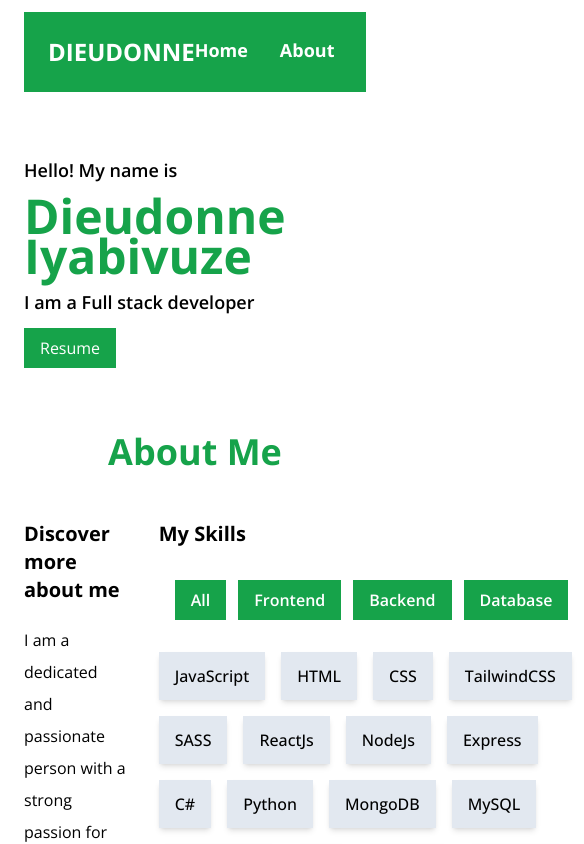
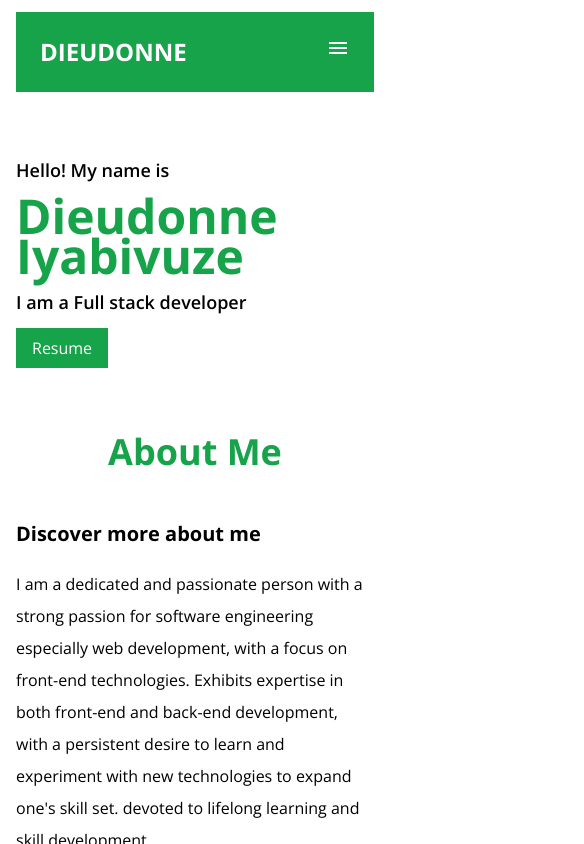
Before and after one commit to Iyabivuz-e/Portfolio, a React (Vite) app: page / in a window 390 px wide. Shown: the top 844 px of the page, 584 px wide, since content can reach past the window. Built offline with nearby package versions, Linux system fonts and the light colour scheme; the HTML template or start-up script is replaced by a standard one.

Commit message:
Added darkMode, responsive functionalities

```diff
--- a/src/App.css
+++ b/src/App.css
@@ -8,4 +8,5 @@
     padding: 0;
     margin: 0;
     box-sizing: border-box;
+    @apply transition-colors duration-200
 }
--- a/src/App.tsx
+++ b/src/App.tsx
@@ -6,21 +6,24 @@ import Navbar from "./Components/Navbar/Navbar";
 import Works from "./Components/Works/Works";
 import { BrowserRouter } from "react-router-dom";
 import Footer from "./Components/Footer/Footer";
+import {useState} from "react"
 
 const App = () => {
+  const [darkMode, setDarkMode] = useState(false);
+
   return (
-    <>
-      <div className="px-6 sm:px-14 py-3">
-        <Navbar />
+    <div className={`${darkMode && "dark"}`}>
+      <div className="px-6 sm:px-12 py-3 dark:bg-neutral-950 max-sm:px-4">
+        <Navbar darkMode={darkMode} setDarkMode={setDarkMode} />
         <BrowserRouter>
           <Intro />
           <About />
           <Works />
           <Contact />
         </BrowserRouter>
+        <Footer />
       </div>
-      <Footer />
-    </>
+    </div>
   );
 };
 
--- a/src/Components/About/About.tsx
+++ b/src/Components/About/About.tsx
@@ -5,11 +5,11 @@ import Skills from "./Skills";
 
 const About = () => {
   return (
-    <div className="flex flex-col mt-16">
+    <div className="flex flex-col mt-16 ">
       <h1 className="text-center text-4xl font-bold text-green-600">
         About Me
       </h1>
-      <div className="flex justify-between gap-8 mt-12  ">
+      <div className="flex max-lg:jusstify-between max-md:flex-col max-sm:flex-col gap-8 mt-12  ">
         <AboutMe />
         <Skills />
       </div>
--- a/src/Components/About/AboutMe.tsx
+++ b/src/Components/About/AboutMe.tsx
@@ -2,8 +2,8 @@
 const AboutMe = () => {
   return (
     <div>
-      <h1 className="text-xl mb-5 font-bold">Discover more about me</h1>
-      <p className="leading-8">
+      <h1 className="text-xl mb-5 font-bold dark:text-slate-200">Discover more about me</h1>
+      <p className="leading-8 dark:text-slate-100">
         I am a dedicated and passionate person with a strong passion for
         software engineering especially web development, with a focus on
         front-end technologies. Exhibits expertise in both front-end and
@@ -11,7 +11,7 @@ const AboutMe = () => {
         with new technologies to expand one's skill set. devoted to lifelong
         learning and skill development.
       </p>
-      <p className="leading-8 mt-3">
+      <p className="leading-8 mt-3 dark:text-slate-100">
         I am a dedicated and passionate person with a strong passion for
         software engineering especially web development, with a focus on
         front-end technologies. Exhibits expertise in both front-end and
--- a/src/Components/About/Skills.tsx
+++ b/src/Components/About/Skills.tsx
@@ -3,10 +3,10 @@ import programmingLanguages from "../../helpers/Techskills";
 const Skills = () => {
   return (
     <div>
-      <h1 className="text-xl mb-5 font-bold">My Skills</h1>
+      <h1 className="text-xl mb-5 font-bold dark:text-slate-200">My Skills</h1>
       <div>
         <ul
-          className=" px-4 py-3 flex gap-3 mb-5"
+          className=" py-3 flex gap-3 mb-5 max-sm:flex-wrap justify-start"
         >
           <li className="bg-green-600 text-white px-4 py-2 cursor-pointer font-semibold">All</li>
           <li className="bg-green-600 text-white px-4 py-2 cursor-pointer font-semibold">Frontend</li>
--- a/src/Components/Contact/Contact.tsx
+++ b/src/Components/Contact/Contact.tsx
@@ -10,7 +10,7 @@ const Contact = () => {
       <h1 className="text-center text-4xl font-bold text-green-600">
         Get In Touch With Me
       </h1>
-      <section className="flex align-center justify-center mt-5 gap-5">
+      <section className="flex flex-wrap align-center justify-center mt-5 gap-5">
         <Link
           to="https://www.linkedin.com/in/iyabivuze/"
           className="flex align-center bg-green-600 text-white px-4 py-2 gap-1"
@@ -20,7 +20,7 @@ const Contact = () => {
         </Link>
         <Link
           to=""
-          className="flex align-center bg-black text-white px-4 py-2 gap-1"
+          className="flex align-center bg-black text-white px-4 py-2 gap-1 dark:bg-slate-200 dark:text-neutral-950"
         >
           <CallIcon />
           Call
--- a/src/Components/Footer/Footer.tsx
+++ b/src/Components/Footer/Footer.tsx
@@ -4,8 +4,11 @@ const Footer = () => {
 
   const year = new Date().getFullYear();
   return (
-     <footer className="text-center py-3 mt-5">
-      <p className="text-zinc-600">&copy; {year} Designed and Developed by Dieudonne Iyabivuze. All Rights Reserved.</p>
+    <footer className="text-center p-3 mt-6 dark:bg-neutral-900">
+      <p className="text-zinc-600">
+        &copy; {year} Designed and Developed by Dieudonne Iyabivuze. All Rights
+        Reserved.
+      </p>
     </footer>
   );
 }
--- a/src/Components/Intro/Intro.tsx
+++ b/src/Components/Intro/Intro.tsx
@@ -4,11 +4,13 @@ const Intro = () => {
   return (
     <header className="flex flex-col mt-16 ">
       <section className="m-auto">
-        <p className="text-lg font-semibold mb-3">Hello! My name is</p>
+        <p className="text-lg font-semibold mb-3 dark:text-slate-200">
+          Hello! My name is
+        </p>
         <h1 className="text-5xl font-bold leading-10 text-green-600">
           Dieudonne Iyabivuze
         </h1>
-        <p className="mt-3 text-lg font-semibold">
+        <p className="mt-3 text-lg font-semibold dark:text-slate-200">
           I am a Full stack developer
         </p>
         <button className="mt-3 px-4 py-2 bg-green-600 text-white">
--- a/src/Components/Navbar/Navbar.tsx
+++ b/src/Components/Navbar/Navbar.tsx
@@ -1,22 +1,79 @@
-// import React from 'react'
 import DarkModeIcon from "@mui/icons-material/DarkMode";
-const Navbar = () => {
+import LightModeIcon from "@mui/icons-material/LightMode";
+import MenuIcon from "@mui/icons-material/Menu";
+import CloseIcon from "@mui/icons-material/Close";
+import { useState } from "react";
+
+// Type Aliases of my state
+type DarkModeThingy = {
+  darkMode: boolean;
+  setDarkMode: React.Dispatch<React.SetStateAction<boolean>>;
+};
+
+const Navbar = ({ darkMode, setDarkMode }: DarkModeThingy) => {
+
+  //Taggling dark and light theme
+  const darkToLightMode = () => {
+    setDarkMode(!darkMode);
+  };
+
+  //Taggling small and large screens
+  const [toggleMenu, setToggleMenu] = useState(false)
+
+  const handleToggleMenu = () => {
+    setToggleMenu(!toggleMenu)
+  }
+
   return (
-    <section className="flex justify-between font-bold text-lg bg-green-600 sticky top-0 text-white p-6 ">
+    <section
+      className={`${"flex justify-between font-bold text-lg bg-green-600 sticky top-0 text-white p-6 dark:bg-neutral-900 dark:text-slate-200"}`}
+    >
       <nav className=" text-2xl uppercase cursor-pointer">Dieudonne</nav>
-      <nav className="">
-        <ul className="flex gap-8 cursor-pointer">
-          <li className="transition-all hover:text-green-600">Home</li>
-          <li className="transition-all hover:text-green-600">About</li>
-          <li className="transition-all hover:text-green-600">Works</li>
-          <li className="transition-all hover:text-green-600">Contact</li>
-          <li className="transition-all hover:text-green-600">
-            <DarkModeIcon />
+      <nav className="flex justify-center align-center gap-8 ">
+        <ul
+          className={`${
+            toggleMenu
+              ? "absolute right-0 top-0 w-full py-5 px-4 flex flex-col gap-4 items-center bg-green-600 dark:bg-neutral-900 transition-all duration-200"
+              : "flex gap-8 cursor-pointer max-md:hidden"
+          }`}
+        >
+          <li className="transition-all hover:text-neutral-900 dark:hover:text-green-600">
+            Home
           </li>
+          <li className="transition-all hover:text-neutral-900 dark:hover:text-green-600">
+            About
+          </li>
+          <li className="transition-all hover:text-neutral-900 dark:hover:text-green-600">
+            Works
+          </li>
+          <li className="transition-all hover:text-neutral-900 dark:hover:text-green-600">
+            Contact
+          </li>
+          <li
+            onClick={handleToggleMenu}
+            className="hover:text-green-900 absolute right-6 top-5 rounded-full bg-slate-200 p-2 hidden max-md:flex text-red-600"
+          >
+            {toggleMenu ? <CloseIcon /> : <MenuIcon />}
+          </li>
+          {darkMode ? (
+            <li className="transition-all hover:text-neutral-900 dark:hover:text-green-600">
+              <LightModeIcon onClick={darkToLightMode} />
+            </li>
+          ) : (
+            <li className="transition-all hover:text-neutral-900 dark:hover:text-green-600">
+              <DarkModeIcon onClick={darkToLightMode} />
+            </li>
+          )}
         </ul>
+        <div onClick={handleToggleMenu} className="hidden max-md:flex ">
+          {toggleMenu ? <CloseIcon className="transition-all" /> : <MenuIcon />}
+        </div>
       </nav>
     </section>
   );
-}
+};
 
 export default Navbar
+// "flex justify-between font-bold text-lg bg-green-600 sticky top-0 text-white p-6 dark:bg-neutral-900 dark:text-slate-200"
+// "flex gap-8 cursor-pointer max-md:hidden"
+//"absolute right-0 top-0 w-full py-5 px-4 flex flex-col gap-4 items-center bg-green-600 dark:bg-neutral-900"
--- a/src/Components/Works/Works.tsx
+++ b/src/Components/Works/Works.tsx
@@ -8,7 +8,10 @@ const Works = () => {
       </h1>
       <div className="grid grid-cols-1 sm:grid-cols-2 gap-8 mt-12  ">
         {projects.map((proj) => (
-          <section key={proj.id} className="bg-slate-200">
+          <section
+            key={proj.id}
+            className="bg-slate-200 dark:text-slate-200 dark:bg-neutral-900"
+          >
             <div>
               <img
                 src={proj.image}
--- a/tailwind.config.js
+++ b/tailwind.config.js
@@ -5,4 +5,5 @@ export default {
     extend: {},
   },
   plugins: [],
+  darkMode: "class",
 };
```
